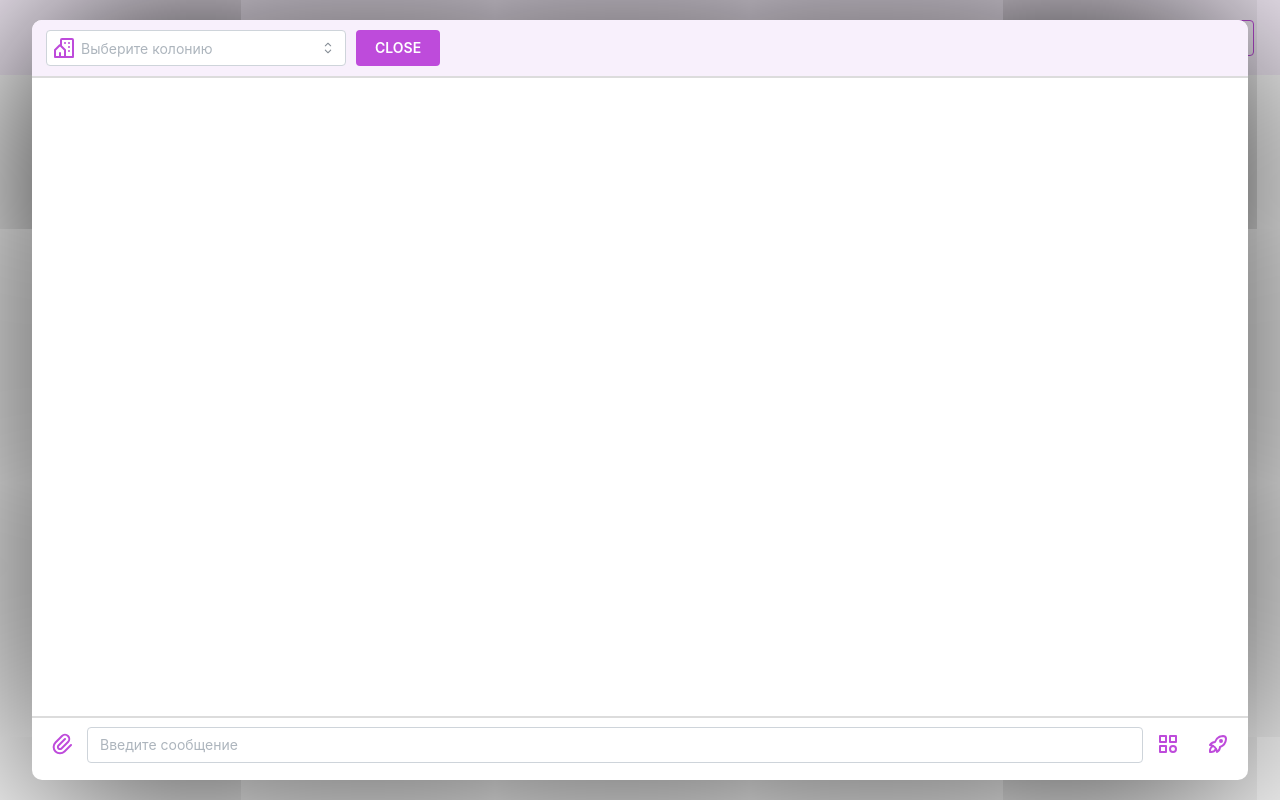
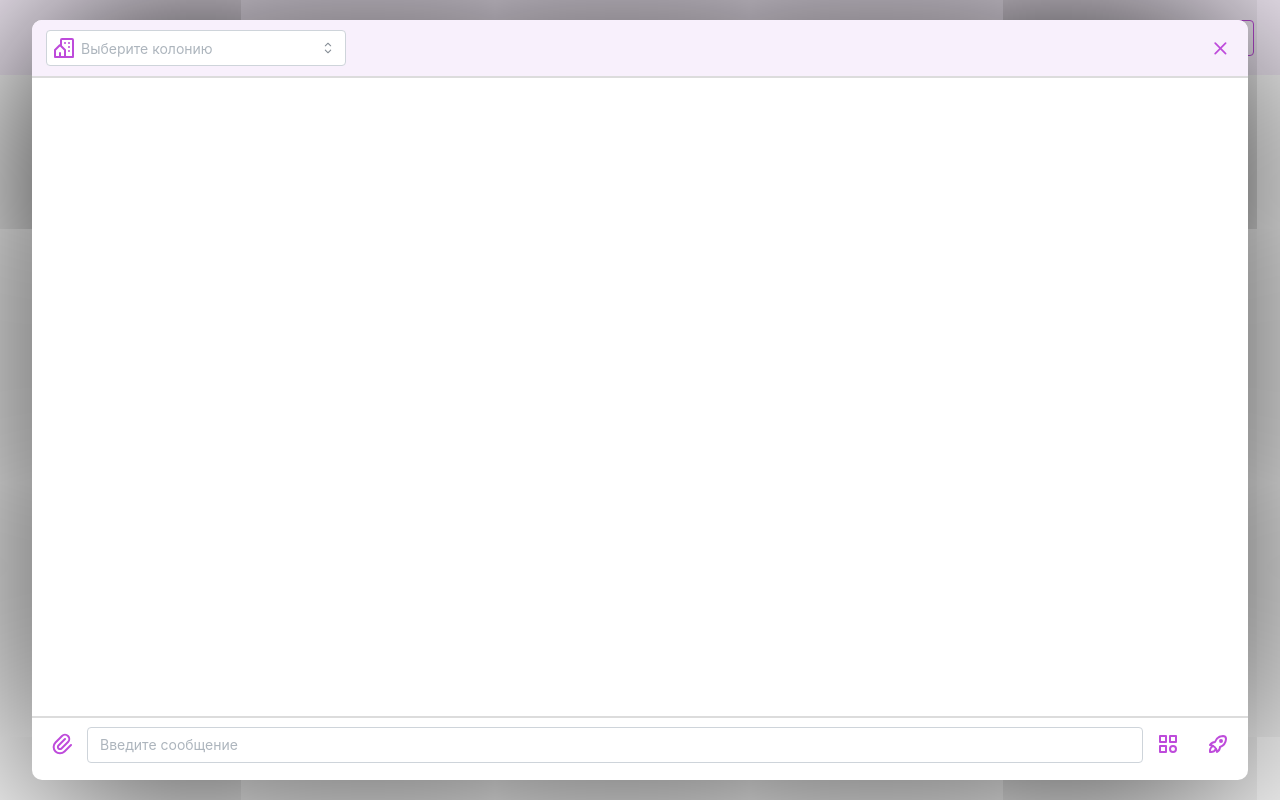
Before and after one commit to Tifftal/AtomHack-Final-frontend, a React (Vite) app: page /registration in a window 1280 px wide. Both pictures are taken after a click on the button "Support". Built offline with nearby package versions, Linux system fonts and the light colour scheme.

Commit message:
chat styles

```diff
--- a/src/features/chat/ChatNav/ChatNav.module.scss
+++ b/src/features/chat/ChatNav/ChatNav.module.scss
@@ -4,6 +4,7 @@
     padding-block: 10px;
     display: flex;
     align-items: center;
+    justify-content: space-between;
     gap: 10px;
     border-bottom: 2px solid var(--clr-outline);
     border-radius: 10px 10px 0 0;
--- a/src/features/chat/ChatNav/ChatNav.tsx
+++ b/src/features/chat/ChatNav/ChatNav.tsx
@@ -1,6 +1,6 @@
 import styles from "./ChatNav.module.scss";
-import { IconBuildingCommunity } from "@tabler/icons-react";
-import { ActionIcon, Button, Select } from "@mantine/core";
+import { IconBuildingCommunity, IconX } from "@tabler/icons-react";
+import { ActionIcon, Select } from "@mantine/core";
 import { FC } from "react";
 import { IChatNavProps } from "./ChatNav.types";
 import { ColonyEnum, IOption } from "../../../utils/types";
@@ -23,7 +23,14 @@ export const ChatNav: FC<IChatNavProps> = (props) => {
         }}
         data={colonies}
       />
-      <Button onClick={() => toggleReport(false)}>CLOSE</Button>
+      <ActionIcon
+        variant="subtle"
+        aria-label="Settings"
+        onClick={() => toggleReport(false)}
+        color="grape.9"
+      >
+        <IconX style={{ width: '80%', height: '80%' }} stroke={2} />
+      </ActionIcon>
     </div>
   );
 };
```
